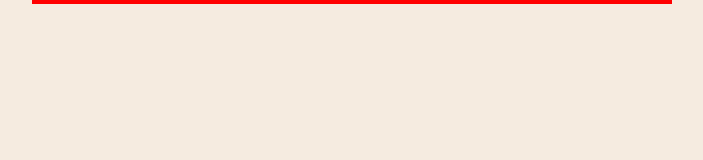
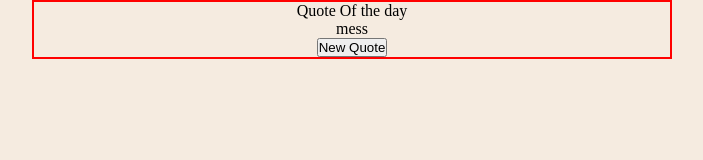
Before and after one commit to TanmayVidhate/Quote, a plain HTML site: page index.html in a window 1280 px wide. Shown: the whole page, without its empty margins (338-1041 px from the left). Drawn offline with Linux system fonts and the light colour scheme.

Commit message:
add container div

```diff
--- a/index.html
+++ b/index.html
@@ -7,6 +7,10 @@
     <link rel="stylesheet" href="style.css"/>
 </head>
 <body>
-    <div class="container"></div>
+    <div class="container">
+        <p class="headtxt">Quote Of the day</p>
+        <p id="quote">mess</p>
+        <button>New Quote</button>
+    </div>
 </body>
 </html>
```
